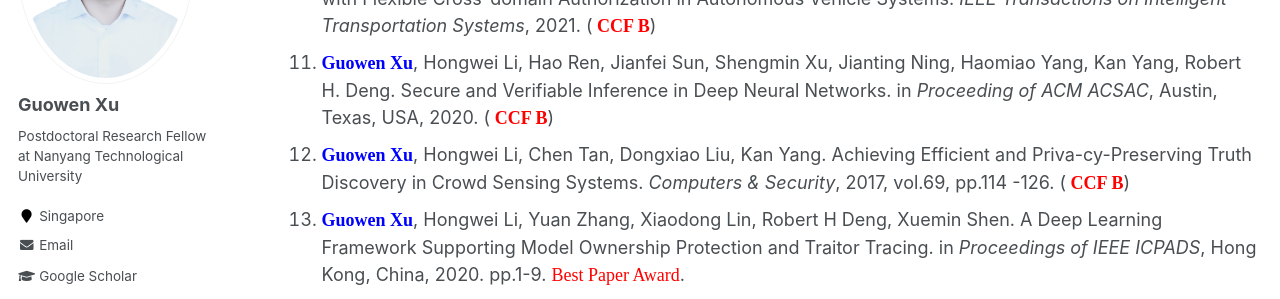
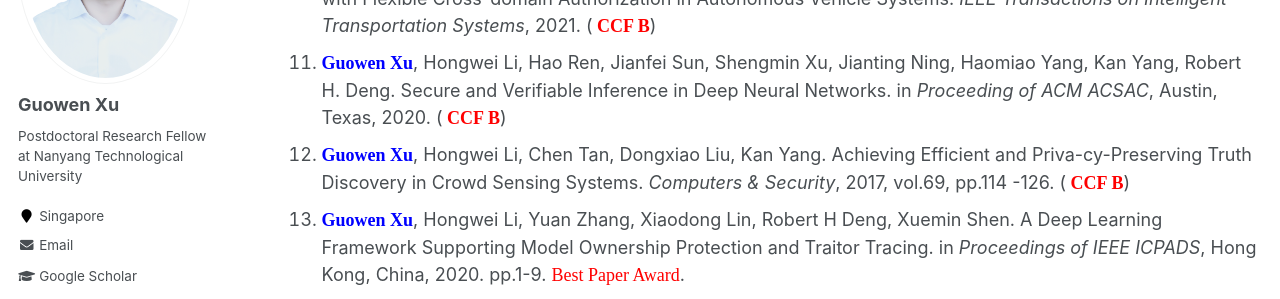
Before and after one commit to Guowen-xu/guowen-xu.github.io, a Jekyll site: the page built from _pages/publications.md, in a window 1280 px wide and 900 px high, scrolled down 954 px. Shown: the part 180-479 px from the top of the window. Built offline with Jekyll 4.4.1, drawn with Linux system fonts in a browser that asks for light colours; some web fonts are replaced.

Commit message:
Update publications.md

```diff
--- a/_pages/publications.md
+++ b/_pages/publications.md
@@ -24,7 +24,7 @@ You can find my articles on my [Google Scholar](https://scholar.google.com.hk/ci
 8. Haoran Yuan\*, Xiaofeng Chen, **<font face="Times New Roman" color=blue size=4> Guowen Xu</font>**\*, Jianting Ning, Joseph Liu, Robert H Deng.  Efficient and Verifiable Proof of Replication with Fast Fault Localization. in *Proceedings of IEEE INFOCOM*, Vancouver BC Canada 2021. (**<font face="Times New Roman" color=red size=4> CCF A</font>**)
 9. Guanlin Li, **<font face="Times New Roman" color=blue size=4> Guowen Xu</font>**\*, Han Qiu, Ruan He, Jiwei Li,  Tianwei Zhang. Improving Adversarial Robustness of 3D Point Cloud Classification Models. in *Proceeding of  ECCV*, Tel-Aviv, 2022. (**<font face="Times New Roman" color=red size=4> CCF B</font>**)
 10. Jianfei Sun,  **<font face="Times New Roman" color=blue size=4> Guowen Xu</font>**\*, Tianwei Zhang, Xiaochun Cheng, Xingshuo Han, MingJian Tang. Secure Data Sharing with Flexible Cross-domain Authorization in Autonomous Vehicle Systems. *IEEE Transactions on Intelligent Transportation Systems*, 2021. (**<font face="Times New Roman" color=red size=4> CCF B</font>**)
-11. **<font face="Times New Roman" color=blue size=4> Guowen Xu</font>**, Hongwei Li, Hao Ren, Jianfei Sun, Shengmin Xu, Jianting Ning, Haomiao Yang, Kan Yang, Robert H. Deng. Secure and Verifiable Inference in Deep Neural Networks. in *Proceeding of ACM ACSAC*, Austin, Texas, USA, 2020. (**<font face="Times New Roman" color=red size=4> CCF B</font>**)
+11. **<font face="Times New Roman" color=blue size=4> Guowen Xu</font>**, Hongwei Li, Hao Ren, Jianfei Sun, Shengmin Xu, Jianting Ning, Haomiao Yang, Kan Yang, Robert H. Deng. Secure and Verifiable Inference in Deep Neural Networks. in *Proceeding of ACM ACSAC*, Austin, Texas, 2020. (**<font face="Times New Roman" color=red size=4> CCF B</font>**)
 12. **<font face="Times New Roman" color=blue size=4> Guowen Xu</font>**, Hongwei Li, Chen Tan, Dongxiao Liu, Kan Yang. Achieving Efficient and Priva-cy-Preserving Truth Discovery in Crowd Sensing Systems. *Computers & Security*, 2017, vol.69, pp.114 -126. (**<font face="Times New Roman" color=red size=4> CCF B</font>**)
 13. **<font face="Times New Roman" color=blue size=4> Guowen Xu</font>**, Hongwei Li, Yuan Zhang, Xiaodong Lin, Robert H Deng, Xuemin Shen. A Deep Learning Framework Supporting Model Ownership Protection and Traitor Tracing. in *Proceedings of IEEE ICPADS*, Hong Kong, China, 2020. pp.1-9. <font face="Times New Roman" color=red size=4> Best Paper Award</font>.
 14. Jianfei Sun,  **<font face="Times New Roman" color=blue size=4> Guowen Xu</font>**\*, Tianwei Zhang, Hu Xiong, Hongwei Li, Robert H Deng. Share your data carefree: An efficient, scalable and privacy-preserving data sharing service in cloud computing. *IEEE Transactions on Cloud Computing*. 2021
```
